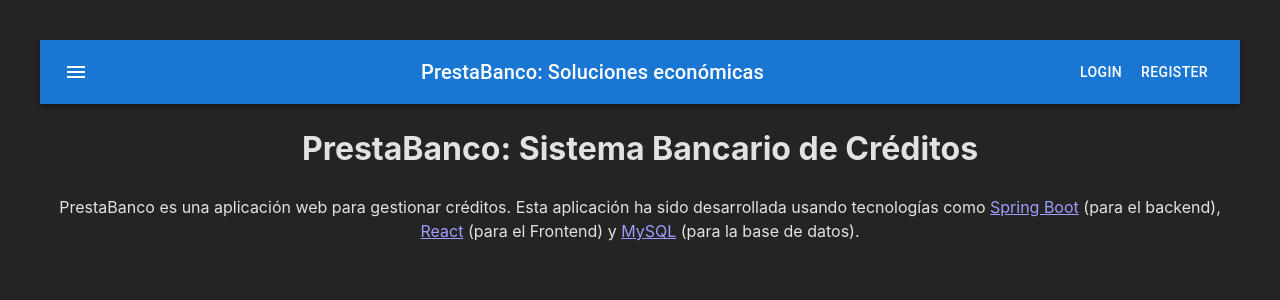
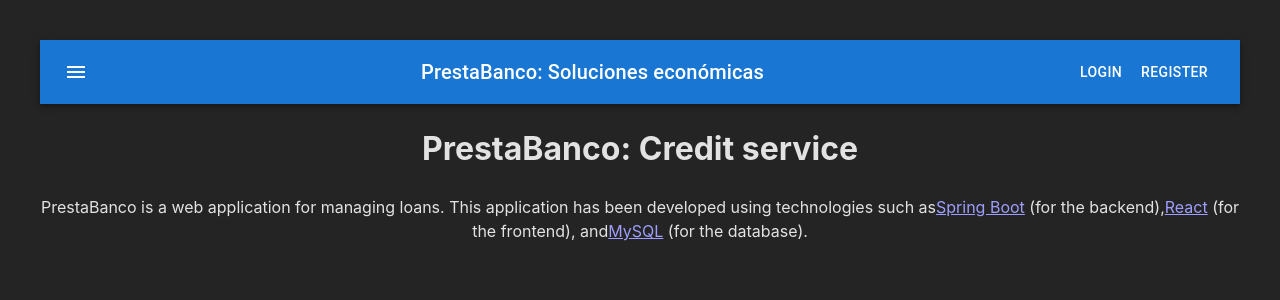
Before and after one commit to CesarRodriguezPardo/tingeso_lab1, a React (Vite) app in the folder front/: page /home in a window 1280 px wide. Shown: the top 300 px of the page. Built offline with nearby package versions, Linux system fonts and the light colour scheme.

Commit message:
Cambios front

```diff
--- a/front/src/components/Home.jsx
+++ b/front/src/components/Home.jsx
@@ -1,14 +1,13 @@
 const Home = () => {
   return (
     <div>
-      <h1>PrestaBanco: Sistema Bancario de Créditos</h1>
+      <h1>PrestaBanco: Credit service</h1>
       <p>
-        PrestaBanco es una aplicación web para gestionar créditos. Esta aplicación ha sido desarrollada usando tecnologías como{" "}
-        <a href="https://spring.io/projects/spring-boot">Spring Boot</a> (para
-        el backend), <a href="https://reactjs.org/">React</a> (para el Frontend)
-        y <a href="https://www.mysql.com/products/community/">MySQL</a> (para la
-        base de datos).
-      </p>
+  PrestaBanco is a web application for managing loans. This application has been developed using technologies such as
+  <a href="https://spring.io/projects/spring-boot">Spring Boot</a> (for the backend),
+  <a href="https://reactjs.org/">React</a> (for the frontend), and
+  <a href="https://www.mysql.com/products/community/">MySQL</a> (for the database).
+</p>
     </div>
 
   );
```
